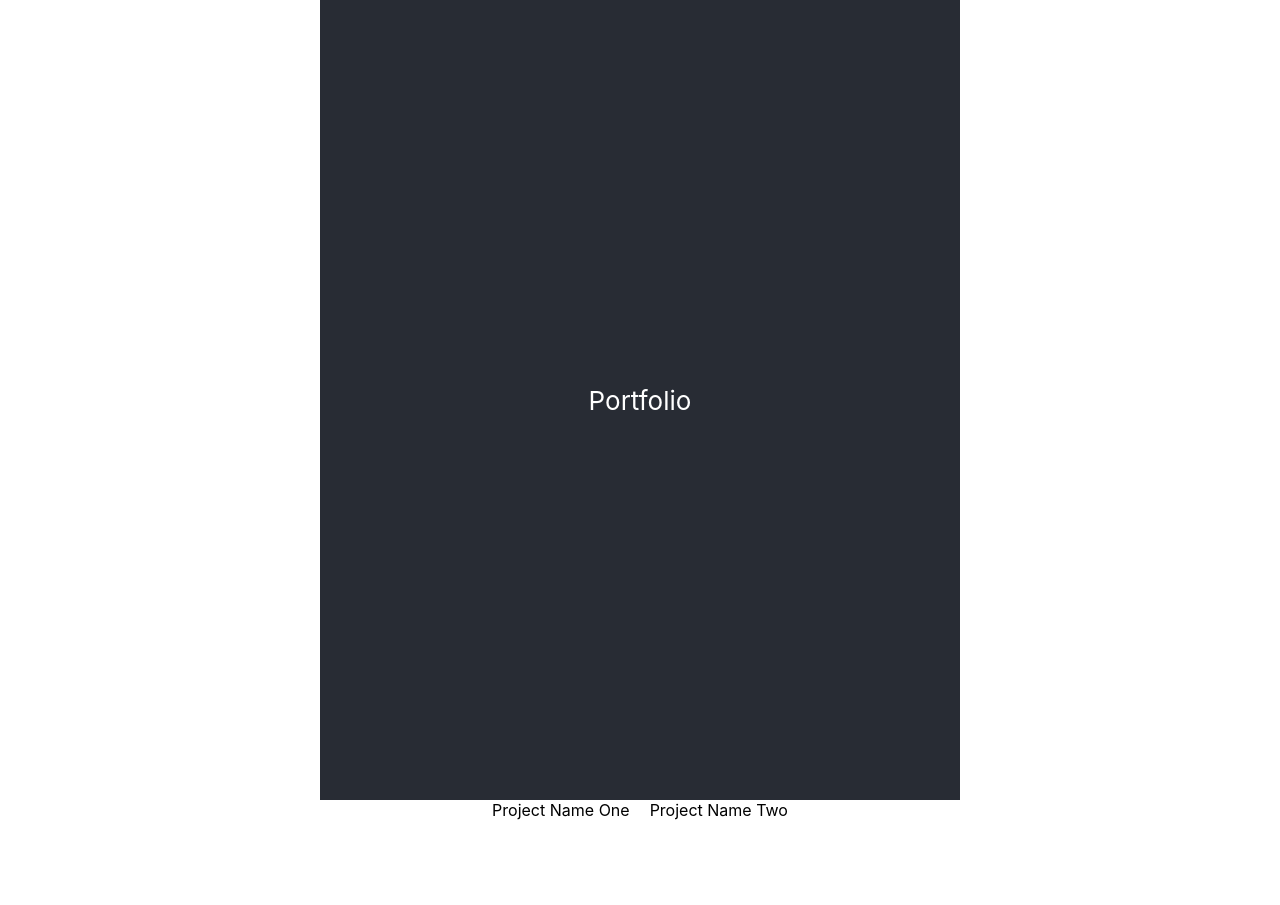
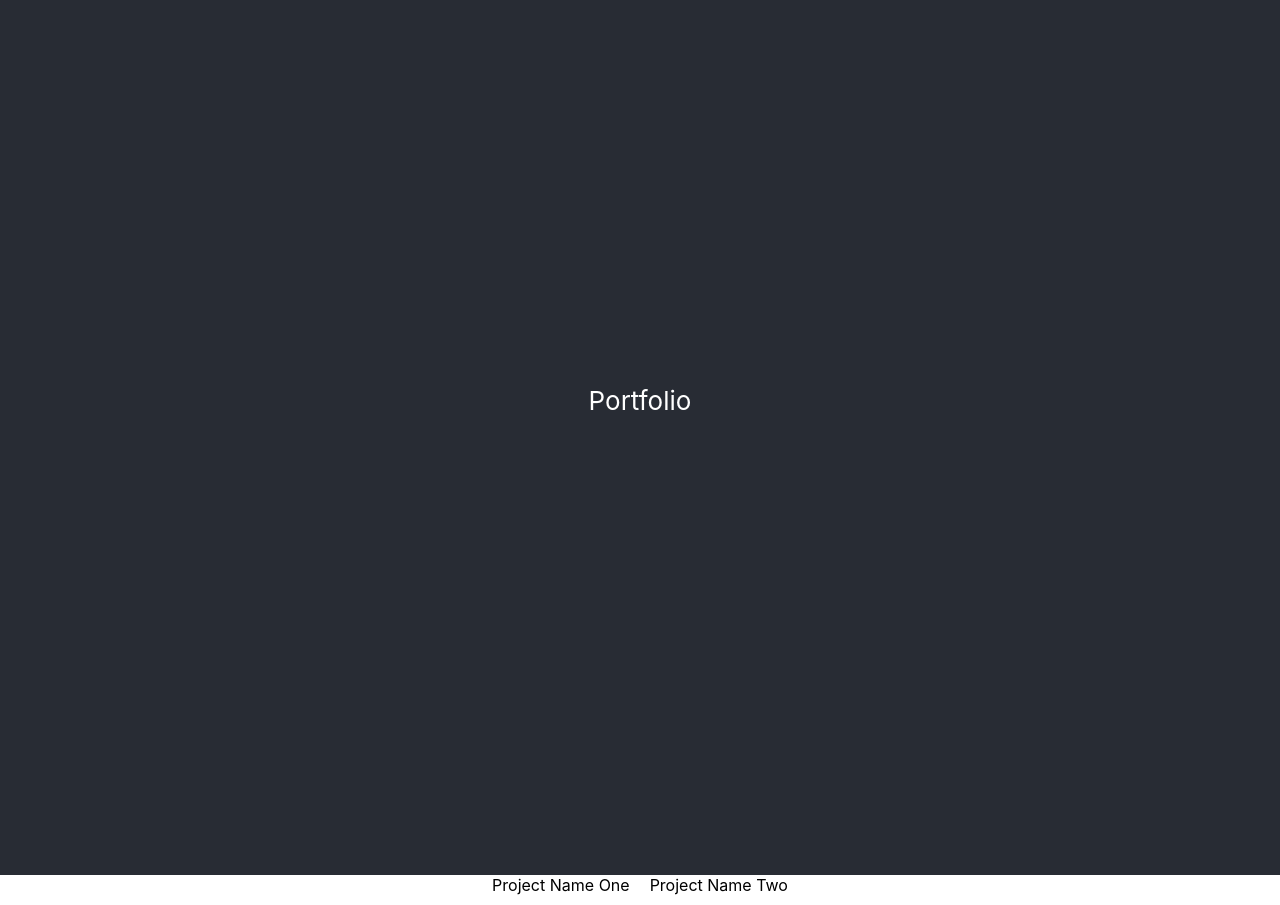
Before and after one commit to elainedoud/Portfolio, a React (Create React App) app in the folder portfolio/: page / in a window 1280 px wide. Before the commit the page ends 830 px from the top, so only its background shows below. Built offline with nearby package versions, Linux system fonts and the light colour scheme.

Commit message:
Added css solely for heading

```diff
--- a/portfolio/src/index.css
+++ b/portfolio/src/index.css
@@ -1,5 +1,5 @@
 body {
-  margin: auto; width: 50%; height: 50%;
+  margin: auto;
   font-family: -apple-system, BlinkMacSystemFont, 'Segoe UI', 'Roboto', 'Oxygen',
     'Ubuntu', 'Cantarell', 'Fira Sans', 'Droid Sans', 'Helvetica Neue',
     sans-serif;
@@ -12,6 +12,11 @@ code {
     monospace;
 }
 
+.App-header{
+padding-bottom: 75px;
+width: 100%;
+}
+
 .projectlist{
   padding: 10px
 }
```
